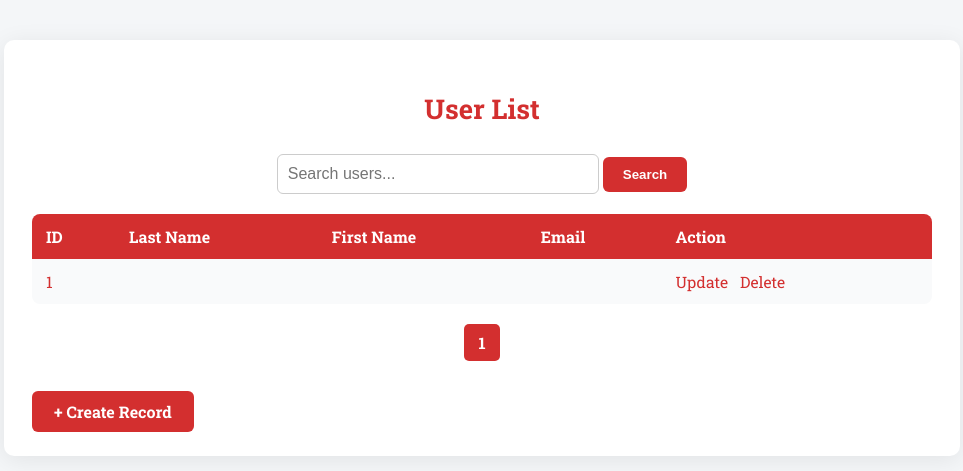
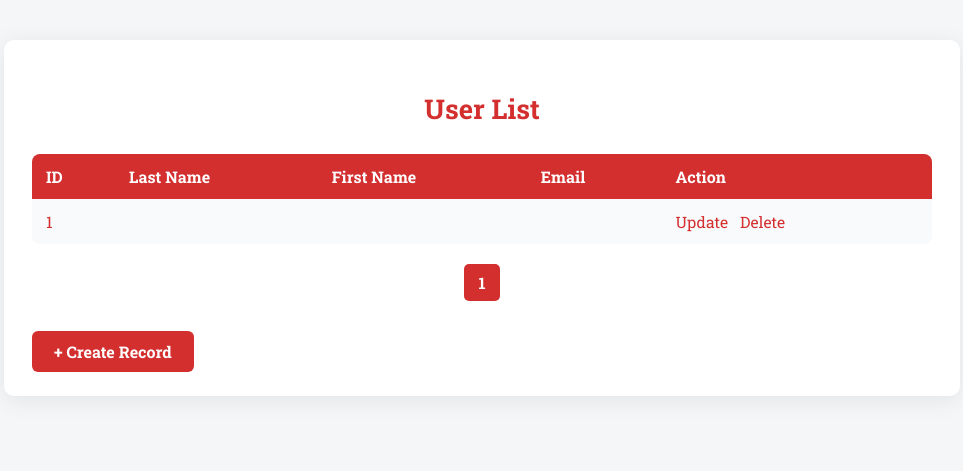
Before and after one commit to aljhonhernandez326-beep/Hernandez_aljhon, a CodeIgniter app: page / in a window 1280 px wide. Shown: the top 471 px of the page, without its empty margins (158-1121 px from the left). Run offline with CodeIgniter, Linux system fonts and the light colour scheme; tables that the repository leaves empty or names only in its code hold one stand-in row (values such as "Sample post"); data that the repository does not hold is empty; some libraries are stand-ins or nearby versions.

Commit message:
message mo dito

```diff
--- a/app/controllers/UserController.php
+++ b/app/controllers/UserController.php
@@ -8,33 +8,25 @@ class UserController extends Controller {
     }
 
     public function show($page = 1) {
-        // Get search input safely
-        $search = $this->io->get('search');
-
-        // If searching
-        if (!empty($search)) {
-            $users = $this->UserModel->search($search);
-        } else {
-            $users = $this->UserModel->all();
-        }
+        // Get all users
+        $users = $this->UserModel->all();
 
         // Pagination setup
         $limit = 5; // records per page
         $total_users = count($users);
-        $total_pages = ($total_users > 0) ? ceil($total_users / $limit) : 1;
+        $total_pages = ceil($total_users / $limit);
 
         // Default page check
         if ($page < 1) $page = 1;
         if ($page > $total_pages) $page = $total_pages;
 
-        // Slice array for current page
+        // Slice the array for the current page
         $offset = ($page - 1) * $limit;
         $data['users'] = array_slice($users, $offset, $limit);
 
-        // Pass pagination + search info
+        // Pass pagination info
         $data['total_pages'] = $total_pages;
         $data['current_page'] = $page;
-        $data['search'] = $search;
 
         $this->call->view('show', $data);
     }
--- a/app/models/UserModel.php
+++ b/app/models/UserModel.php
@@ -1,20 +1,17 @@
 <?php
 defined('PREVENT_DIRECT_ACCESS') OR exit('No direct script access allowed');
 
+/**
+ * Model: UserModel
+ *
+ * Automatically generated via CLI.
+ */
 class UserModel extends Model {
     protected $table = 'students';
     protected $primary_key = 'id';
 
-    public function __construct() {
+    public function __construct()
+    {
         parent::__construct();
     }
-
-    // Search function
-    public function search($keyword) {
-        return $this->db->table($this->table)
-                        ->like('first_name', $keyword)
-                        ->or_like('last_name', $keyword)
-                        ->or_like('email', $keyword)
-                        ->get_all();
-    }
 }
--- a/app/views/show.php
+++ b/app/views/show.php
@@ -25,29 +25,6 @@
             color: #d32f2f;
             margin-bottom: 28px;
             font-size: 1.7rem;
-        }
-        .search-box {
-            text-align: center;
-            margin-bottom: 20px;
-        }
-        .search-box input[type="text"] {
-            padding: 10px;
-            width: 300px;
-            border: 1px solid #ccc;
-            border-radius: 6px;
-            font-size: 1rem;
-        }
-        .search-box button {
-            padding: 10px 20px;
-            border: none;
-            background: #d32f2f;
-            color: #fff;
-            border-radius: 6px;
-            cursor: pointer;
-            font-weight: 600;
-        }
-        .search-box button:hover {
-            background: #b71c1c;
         }
         table {
             width: 100%;
@@ -104,6 +81,7 @@
         .create-btn:hover {
             background: #b71c1c;
         }
+        /* Pagination */
         .pagination {
             text-align: center;
             margin: 20px 0;
@@ -133,15 +111,6 @@
 <body>
     <div class="container">
         <h1>User List</h1>
-
-        <!-- Search box -->
-        <div class="search-box">
-            <form method="get" action="<?= site_url('users/show'); ?>">
-                <input type="text" name="search" placeholder="Search users..." value="<?= html_escape($search); ?>">
-                <button type="submit">Search</button>
-            </form>
-        </div>
-
         <table>
             <thead>
                 <tr>
@@ -153,45 +122,39 @@
                 </tr>
             </thead>
             <tbody>
-                <?php if (!empty($users)): ?>
-                    <?php foreach (html_escape($users) as $user): ?>
-                        <tr>
-                            <td><?= $user['id']; ?></td>
-                            <td><?= $user['last_name']; ?></td>
-                            <td><?= $user['first_name']; ?></td>
-                            <td><?= $user['email']; ?></td>
-                            <td class="actions">
-                                <a href="<?= site_url('users/update/'.$user['id']); ?>">Update</a>
-                                <a href="<?= site_url('users/delete/'.$user['id']); ?>">Delete</a>
-                            </td>
-                        </tr>
-                    <?php endforeach; ?>
-                <?php else: ?>
-                    <tr>
-                        <td colspan="5" style="text-align:center;">No records found</td>
-                    </tr>
-                <?php endif; ?>
+                <?php foreach ($users as $user): ?>
+                <tr>
+                    <td><?=html_escape($user['id']);?></td>
+                    <td><?=html_escape($user['last_name']);?></td>
+                    <td><?=html_escape($user['first_name']);?></td>
+                    <td><?=html_escape($user['email']);?></td>
+                    <td class="actions">
+                        <a href="<?=site_url('users/update/'.$user['id']);?>">Update</a>
+                        <a href="<?=site_url('users/delete/'.$user['id']);?>">Delete</a>
+                    </td>
+                </tr>
+                <?php endforeach;?>
             </tbody>
         </table>
 
         <!-- Pagination -->
         <div class="pagination">
             <?php if ($current_page > 1): ?>
-                <a href="<?= site_url('users/show/'.($current_page-1).'?search='.$search); ?>">&laquo; Prev</a>
+                <a href="<?=site_url('users/show/'.($current_page-1));?>">&laquo; Prev</a>
             <?php endif; ?>
 
             <?php for ($i = 1; $i <= $total_pages; $i++): ?>
-                <a href="<?= site_url('users/show/'.$i.'?search='.$search); ?>" class="<?= ($i == $current_page) ? 'active' : '' ?>">
-                    <?= $i ?>
+                <a href="<?=site_url('users/show/'.$i);?>" class="<?= ($i == $current_page) ? 'active' : '' ?>">
+                    <?=$i?>
                 </a>
             <?php endfor; ?>
 
             <?php if ($current_page < $total_pages): ?>
-                <a href="<?= site_url('users/show/'.($current_page+1).'?search='.$search); ?>">Next &raquo;</a>
+                <a href="<?=site_url('users/show/'.($current_page+1));?>">Next &raquo;</a>
             <?php endif; ?>
         </div>
 
-        <a class="create-btn" href="<?= site_url('users/create'); ?>">+ Create Record</a>
+        <a class="create-btn" href="<?=site_url('users/create');?>">+ Create Record</a>
     </div>
 </body>
 </html>
```
